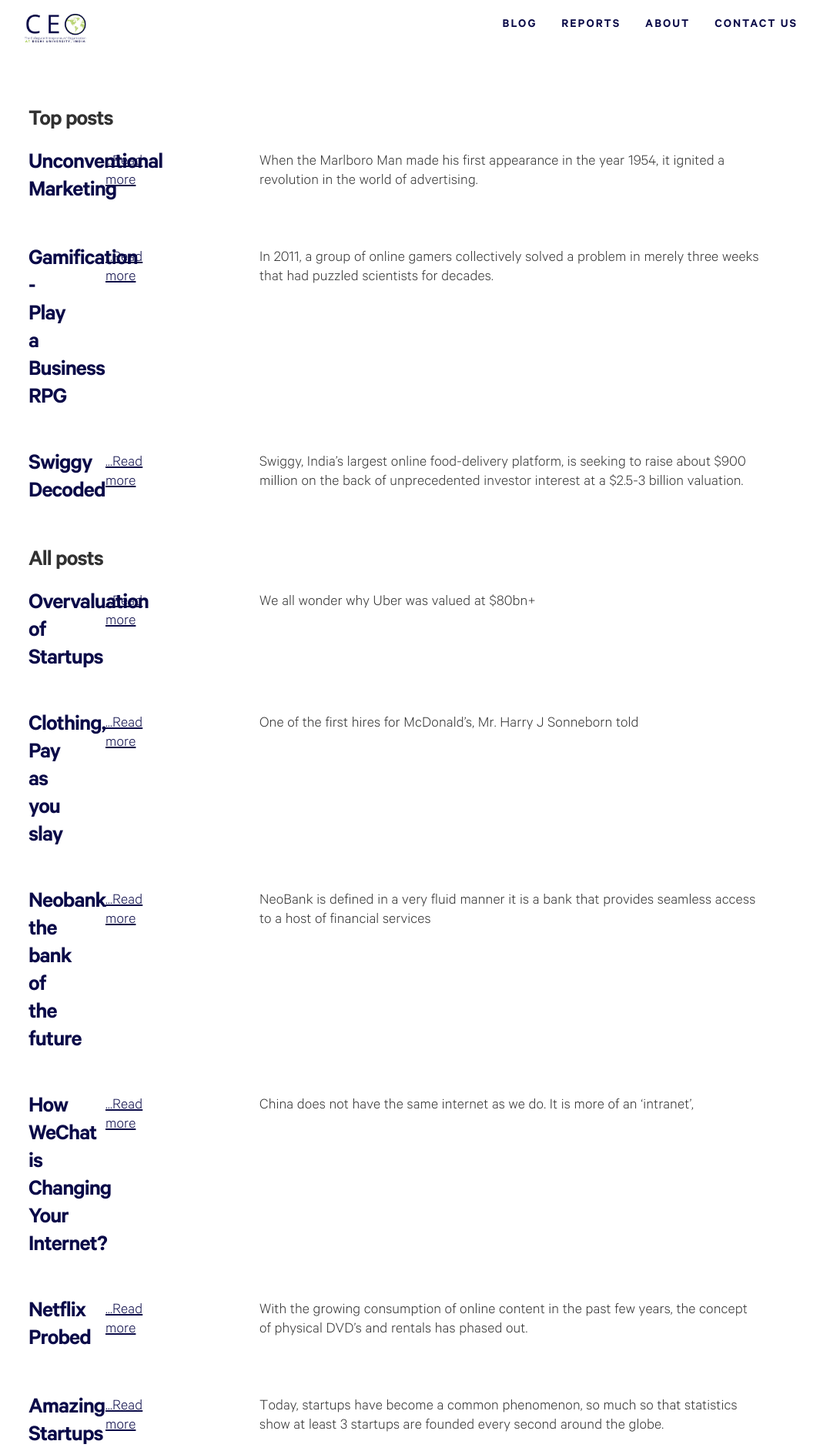
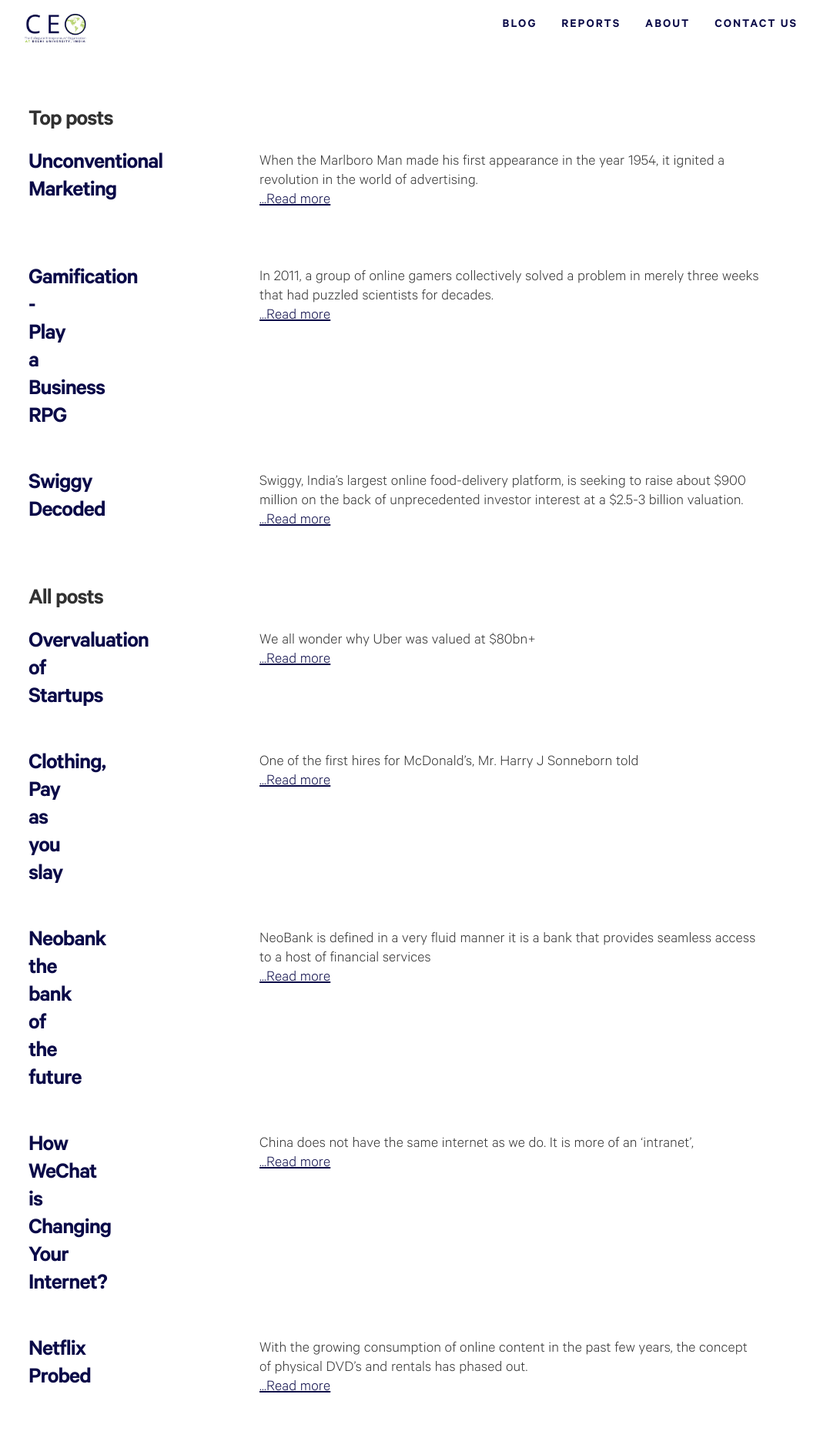
Before and after one commit to shivanshmehendiratta/ceodu.github.io, a Jekyll site: the page built from blog.md, in a window 1280 px wide. Shown: the top 1885 px of the page at 77% size, without its empty margins (103-1168 px from the left). Built offline with Jekyll 4.4.1, drawn with Linux system fonts in a browser that asks for light colours; some web fonts are replaced.

Commit message:
Update blog.md

```diff
--- a/blog.md
+++ b/blog.md
@@ -12,7 +12,7 @@
 
 
     <h1 class="post-title post-title-web" style="margin-bottom: 0rem;"><a href="{{ post.url }}">{{ post.title }}</a></h1>
-    {% if post.description %}<p class="post-description post-description-web">{{ post.description }}</p><br><p><a href="{{ post.url }}"><u>...Read more</u></a></p>{% endif %}
+    {% if post.description %}<p class="post-description post-description-web">{{ post.description }}<br><a href="{{ post.url }}"><u>...Read more</u></a></p>{% endif %}
 
   </div>
   {% endif %}
@@ -30,7 +30,7 @@
 
 
     <h1 class="post-title post-title-web" style="margin-bottom: 0rem;"><a href="{{ post.url }}">{{ post.title }}</a></h1>
-    {% if post.description %}<p class="post-description post-description-web">{{ post.description }}</p><br><p><a href="{{ post.url }}"><u>...Read more</u></a></p>{% endif %}
+    {% if post.description %}<p class="post-description post-description-web">{{ post.description }}<br><a href="{{ post.url }}"><u>...Read more</u></a></p>{% endif %}
 
 
   </div>
```
